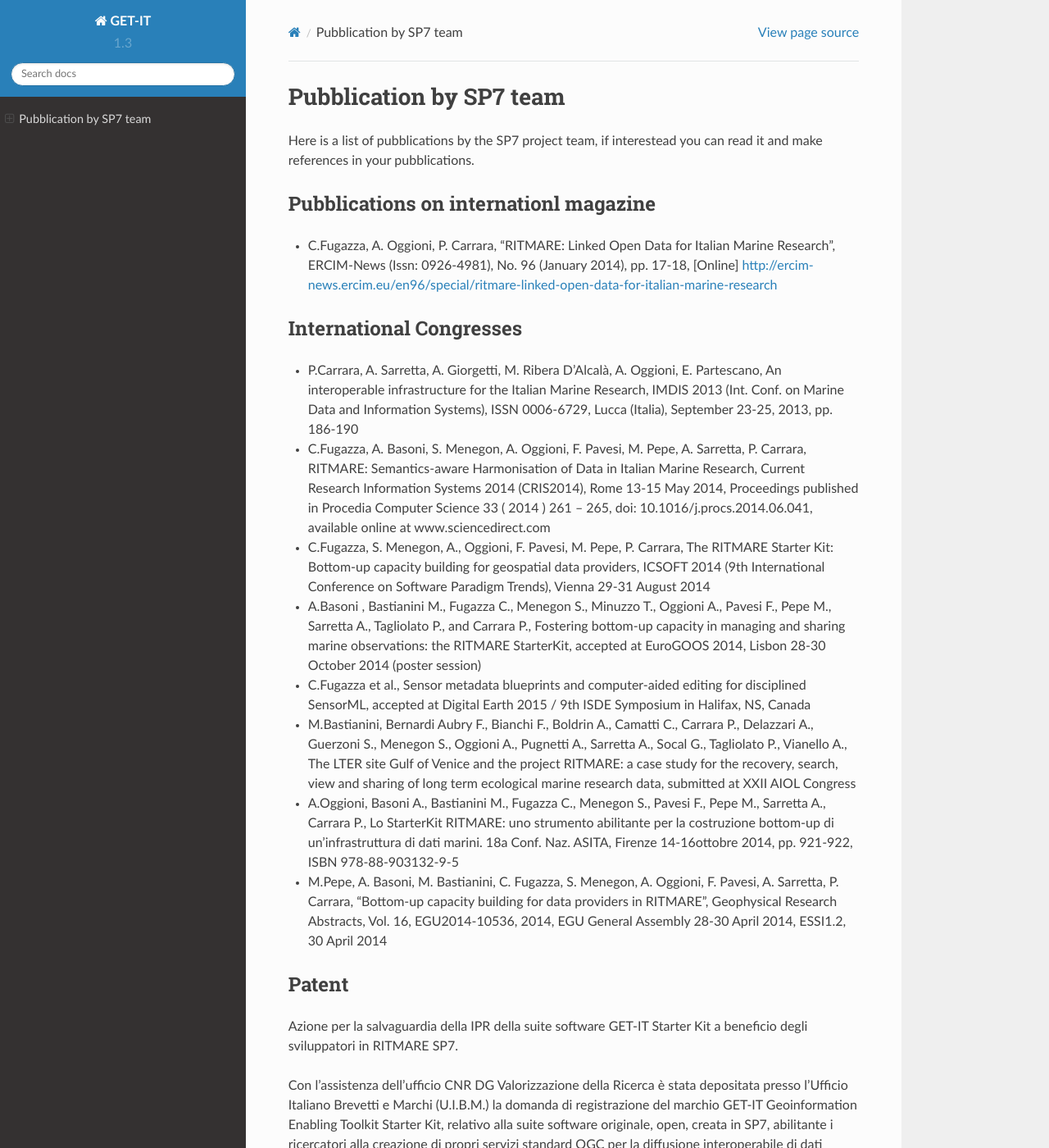
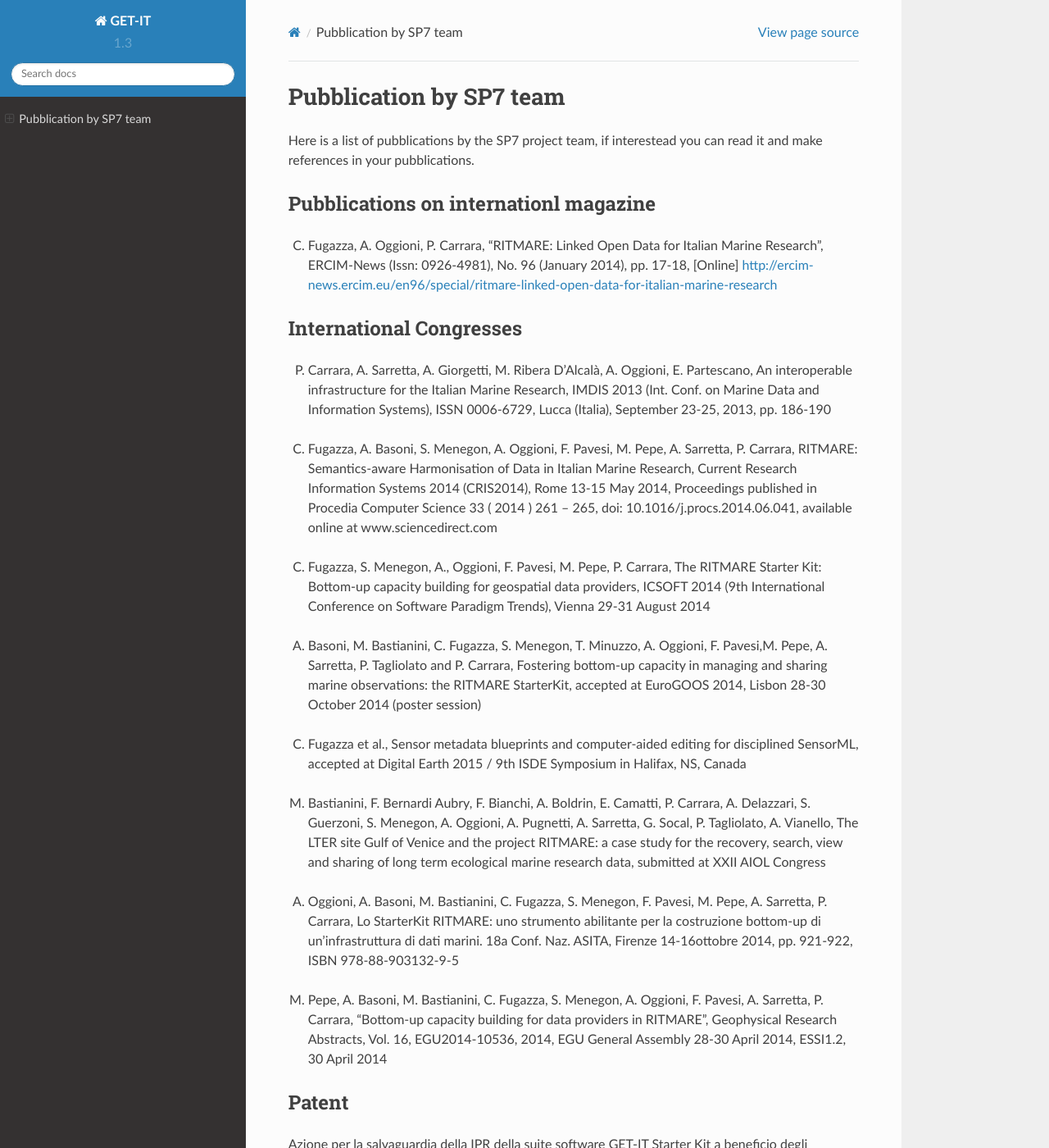
Before and after one commit to SP7-Ritmare/starterkit, a Sphinx documentation site: the page built from docs/pubblication.rst, in a window 1280 px wide and 1400 px high. Shown: the whole window at 82% size. Built offline with Sphinx 7.4.7 and the Read the Docs theme 2.0.0, drawn with Linux system fonts in a browser that asks for light colours; pages that are not in the unit, such as notebooks, are missing from menus.

Commit message:
changes 3 publications

```diff
--- a/docs/pubblication.rst
+++ b/docs/pubblication.rst
@@ -8,27 +8,27 @@ Here is a list of pubblications by the SP7 project team, if interestead you can
 Pubblications on internationl magazine
 ===========================================
 
-* C.Fugazza, A. Oggioni, P. Carrara, “RITMARE: Linked Open Data for Italian Marine Research”, ERCIM-News (Issn: 0926-4981), No. 96 (January 2014), pp. 17-18, [Online] http://ercim-news.ercim.eu/en96/special/ritmare-linked-open-data-for-italian-marine-research
+C. Fugazza, A. Oggioni, P. Carrara, “RITMARE: Linked Open Data for Italian Marine Research”, ERCIM-News (Issn: 0926-4981), No. 96 (January 2014), pp. 17-18, [Online] http://ercim-news.ercim.eu/en96/special/ritmare-linked-open-data-for-italian-marine-research
 
 
 International Congresses
 =========================
 
-* P.Carrara, A. Sarretta, A. Giorgetti, M. Ribera D'Alcalà, A. Oggioni, E. Partescano, An interoperable infrastructure for the Italian Marine Research, IMDIS 2013 (Int. Conf. on Marine Data and Information Systems), ISSN 0006-6729, Lucca (Italia), September 23-25, 2013, pp. 186-190
+P. Carrara, A. Sarretta, A. Giorgetti, M. Ribera D'Alcalà, A. Oggioni, E. Partescano, An interoperable infrastructure for the Italian Marine Research, IMDIS 2013 (Int. Conf. on Marine Data and Information Systems), ISSN 0006-6729, Lucca (Italia), September 23-25, 2013, pp. 186-190
 
-* C.Fugazza, A. Basoni, S. Menegon, A. Oggioni, F. Pavesi, M. Pepe, A. Sarretta, P. Carrara, RITMARE: Semantics-aware Harmonisation of Data in Italian Marine Research, Current Research Information Systems 2014 (CRIS2014), Rome 13-15 May 2014, Proceedings published in Procedia Computer Science 33 ( 2014 ) 261 – 265,  doi: 10.1016/j.procs.2014.06.041, available online at www.sciencedirect.com
+C. Fugazza, A. Basoni, S. Menegon, A. Oggioni, F. Pavesi, M. Pepe, A. Sarretta, P. Carrara, RITMARE: Semantics-aware Harmonisation of Data in Italian Marine Research, Current Research Information Systems 2014 (CRIS2014), Rome 13-15 May 2014, Proceedings published in Procedia Computer Science 33 ( 2014 ) 261 – 265,  doi: 10.1016/j.procs.2014.06.041, available online at www.sciencedirect.com
 
-* C.Fugazza,  S. Menegon, A., Oggioni, F. Pavesi, M. Pepe, P. Carrara, The RITMARE Starter Kit: Bottom-up capacity building for geospatial data providers, ICSOFT 2014 (9th International Conference on Software Paradigm Trends), Vienna 29-31 August 2014
+C. Fugazza,  S. Menegon, A., Oggioni, F. Pavesi, M. Pepe, P. Carrara, The RITMARE Starter Kit: Bottom-up capacity building for geospatial data providers, ICSOFT 2014 (9th International Conference on Software Paradigm Trends), Vienna 29-31 August 2014
 
-* A.Basoni , Bastianini M., Fugazza C., Menegon S., Minuzzo T., Oggioni A., Pavesi F., Pepe M., Sarretta A., Tagliolato P., and Carrara P., Fostering bottom-up capacity in managing and sharing marine observations: the RITMARE StarterKit, accepted at EuroGOOS 2014, Lisbon 28-30 October 2014 (poster session)
+A. Basoni, M. Bastianini, C. Fugazza, S. Menegon, T. Minuzzo, A. Oggioni, F. Pavesi,M. Pepe, A. Sarretta, P. Tagliolato and P. Carrara, Fostering bottom-up capacity in managing and sharing marine observations: the RITMARE StarterKit, accepted at EuroGOOS 2014, Lisbon 28-30 October 2014 (poster session)
 
-* C.Fugazza et al., Sensor metadata blueprints and computer-aided editing for disciplined SensorML, accepted at Digital Earth 2015 / 9th ISDE Symposium in Halifax, NS, Canada
+C. Fugazza et al., Sensor metadata blueprints and computer-aided editing for disciplined SensorML, accepted at Digital Earth 2015 / 9th ISDE Symposium in Halifax, NS, Canada
 
-* M.Bastianini, Bernardi Aubry F., Bianchi F., Boldrin A., Camatti C., Carrara P., Delazzari A., Guerzoni S., Menegon S., Oggioni A., Pugnetti A., Sarretta A., Socal G., Tagliolato P., Vianello A., The LTER site Gulf of Venice and the project RITMARE: a case study for the recovery, search, view and sharing of long term ecological marine research data, submitted at XXII AIOL Congress
+M. Bastianini, F. Bernardi Aubry, F. Bianchi, A. Boldrin, E. Camatti, P. Carrara, A. Delazzari, S. Guerzoni, S. Menegon, A. Oggioni, A. Pugnetti, A. Sarretta, G. Socal, P. Tagliolato, A. Vianello, The LTER site Gulf of Venice and the project RITMARE: a case study for the recovery, search, view and sharing of long term ecological marine research data, submitted at XXII AIOL Congress
 
-* A.Oggioni, Basoni A., Bastianini M., Fugazza C., Menegon S., Pavesi F., Pepe M., Sarretta A., Carrara P., Lo StarterKit RITMARE: uno strumento abilitante per la costruzione bottom-up di un'infrastruttura di dati marini. 18a Conf. Naz. ASITA, Firenze 14-16ottobre 2014, pp. 921-922, ISBN 978-88-903132-9-5
+A. Oggioni, A. Basoni, M. Bastianini, C. Fugazza, S. Menegon, F. Pavesi, M. Pepe, A. Sarretta, P. Carrara, Lo StarterKit RITMARE: uno strumento abilitante per la costruzione bottom-up di un'infrastruttura di dati marini. 18a Conf. Naz. ASITA, Firenze 14-16ottobre 2014, pp. 921-922, ISBN 978-88-903132-9-5
 
-* M.Pepe, A. Basoni, M. Bastianini, C. Fugazza, S. Menegon, A. Oggioni, F. Pavesi, A. Sarretta, P. Carrara, “Bottom-up capacity building for data providers in RITMARE”, Geophysical Research Abstracts, Vol. 16, EGU2014-10536, 2014, EGU General Assembly 28-30 April 2014, ESSI1.2, 30 April 2014
+M. Pepe, A. Basoni, M. Bastianini, C. Fugazza, S. Menegon, A. Oggioni, F. Pavesi, A. Sarretta, P. Carrara, “Bottom-up capacity building for data providers in RITMARE”, Geophysical Research Abstracts, Vol. 16, EGU2014-10536, 2014, EGU General Assembly 28-30 April 2014, ESSI1.2, 30 April 2014
 
 
 Patent
```
